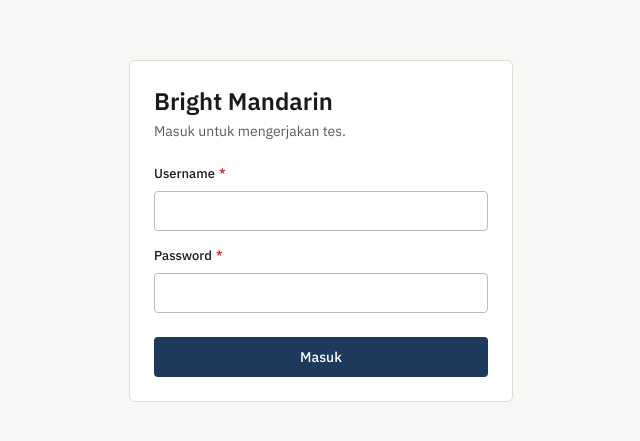
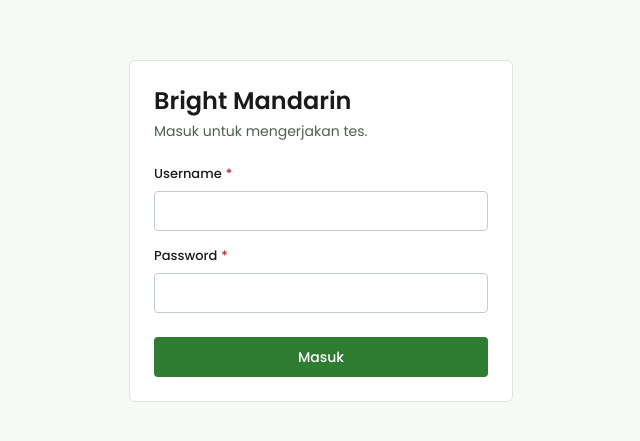
Before and after one commit to raflicodezidan/bright-mandarin-hsk, a Next.js app: page /login in a window 1280 px wide. Shown: the part 169-610 px from the top of the page, without its empty margins (319-959 px from the left). Built offline with nearby package versions, Linux system fonts and the light colour scheme; no server answers.

Commit message:
feat: tema putih hijau pandan dengan font Poppins

```diff
--- a/app/globals.css
+++ b/app/globals.css
@@ -1,27 +1,27 @@
 @import "tailwindcss";
 
 @theme {
-  --color-bg: #f7f7f5;
+  --color-bg: #f6faf6;
   --color-surface: #ffffff;
-  --color-surface-muted: #f0f0ec;
-  --color-border: #ddddd6;
-  --color-border-strong: #bdbdb3;
+  --color-surface-muted: #eef5ee;
+  --color-border: #dce6dc;
+  --color-border-strong: #bfcfc0;
   --color-text: #1a1a1a;
-  --color-text-muted: #5c5c55;
-  --color-primary: #1b3a5c;
-  --color-primary-hover: #142c47;
-  --color-primary-subtle: #e8eef4;
+  --color-text-muted: #4f5f50;
+  --color-primary: #2e7d32;
+  --color-primary-hover: #1b5e20;
+  --color-primary-subtle: #e8f5e9;
   --color-accent: #b3262b;
   --color-accent-subtle: #fbeaea;
-  --color-success: #2f6b3f;
-  --color-success-subtle: #e6f2e8;
+  --color-success: #2e7d32;
+  --color-success-subtle: #e8f5e9;
   --color-warning: #8a5a00;
   --color-warning-subtle: #fff4dc;
 
   --radius-sm: 4px;
   --radius-md: 6px;
 
-  --font-sans: var(--font-plex-sans), var(--font-noto-sc), system-ui, sans-serif;
+  --font-sans: var(--font-poppins), var(--font-noto-sc), system-ui, sans-serif;
   --font-mono: var(--font-plex-mono), ui-monospace, monospace;
 
   --text-xs: 13px;
--- a/app/layout.tsx
+++ b/app/layout.tsx
@@ -1,11 +1,11 @@
 import type { Metadata } from "next";
-import { IBM_Plex_Mono, IBM_Plex_Sans, Noto_Sans_SC } from "next/font/google";
+import { IBM_Plex_Mono, Noto_Sans_SC, Poppins } from "next/font/google";
 import "./globals.css";
 
-const plexSans = IBM_Plex_Sans({
+const poppins = Poppins({
   subsets: ["latin"],
   weight: ["400", "500", "600"],
-  variable: "--font-plex-sans",
+  variable: "--font-poppins",
   display: "swap",
 });
 
@@ -39,7 +39,7 @@ export default function RootLayout({
   return (
     <html
       lang="id"
-      className={`${plexSans.variable} ${plexMono.variable} ${notoSansSc.variable}`}
+      className={`${poppins.variable} ${plexMono.variable} ${notoSansSc.variable}`}
     >
       <body>{children}</body>
     </html>
```
Also changed, not shown: 1 other file (tests, documents, lock files or other folders).
